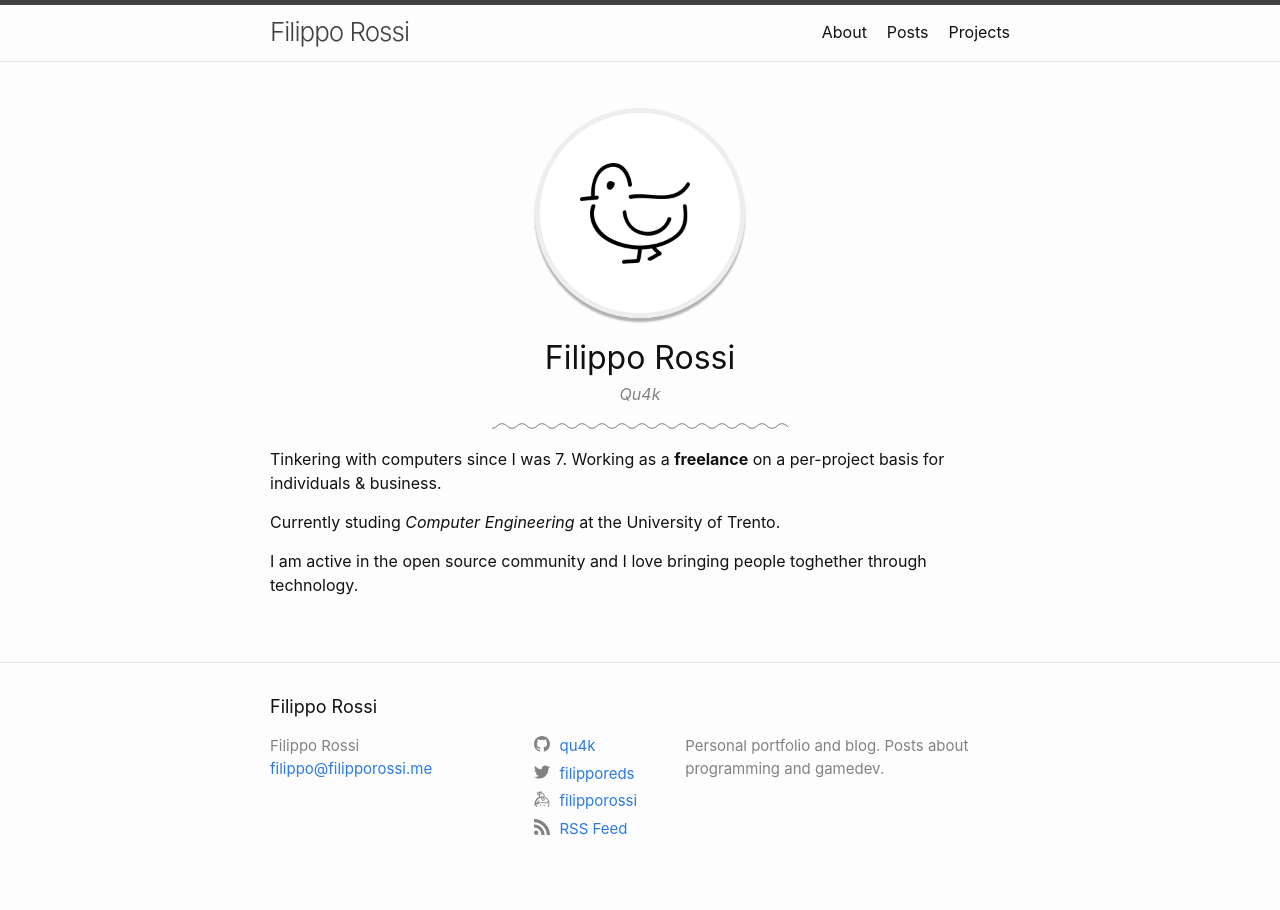
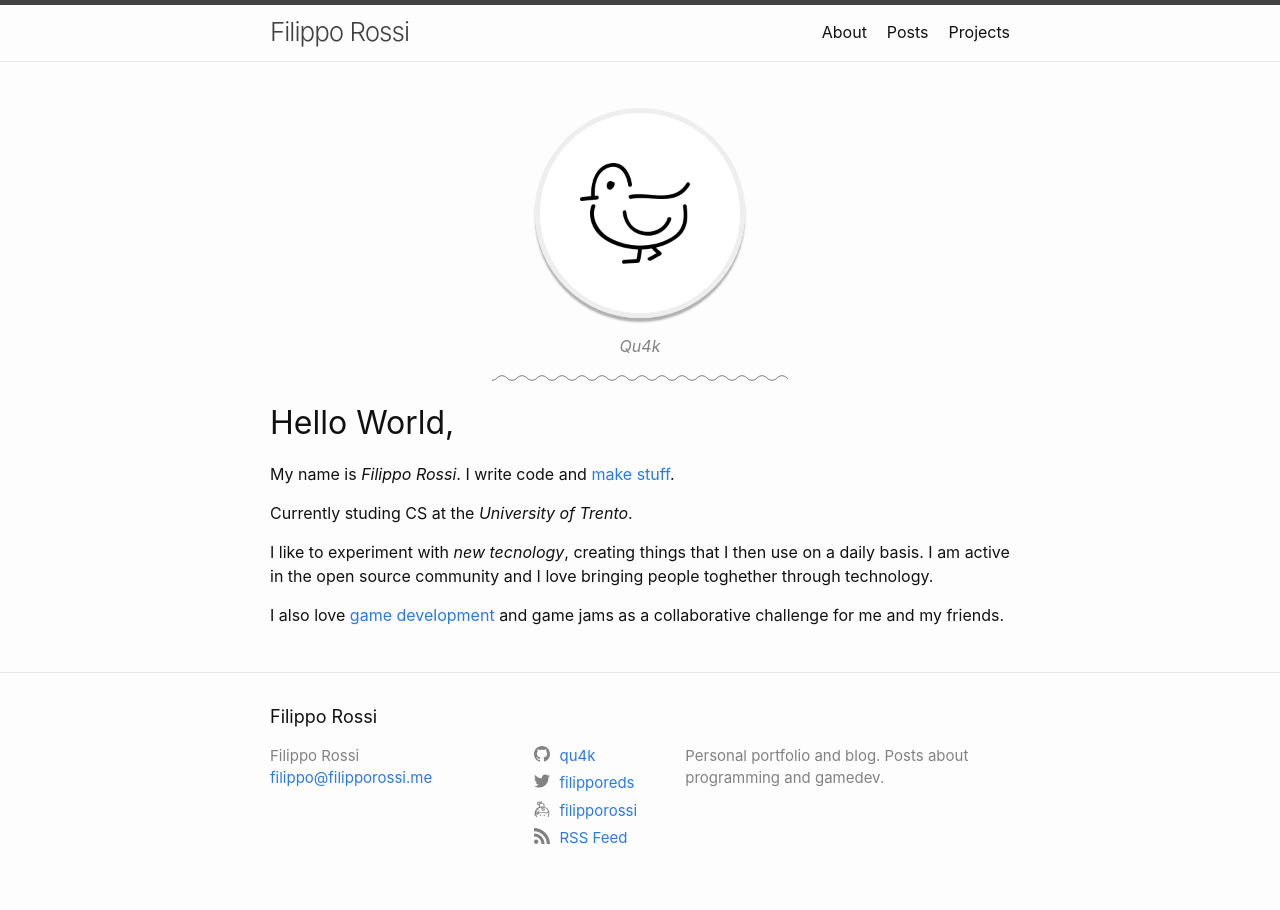
Before and after one commit to filipporeds/filipporeds.github.io, a Jekyll site: the page built from index.md, in a window 1280 px wide. Built offline with Jekyll 4.4.1, drawn with Linux system fonts in a browser that asks for light colours.

Commit message:
Change home and update project listing

```diff
--- a/_includes/header.html
+++ b/_includes/header.html
@@ -20,7 +20,9 @@
           {%- for path in page_paths -%}
             {%- assign my_page = site.pages | where: "path", path | first -%}
             {%- if my_page.title -%}
+            {%- if my_page.layout != 'home' -%}
             <a class="page-link tooltip" href="{{ my_page.url | relative_url }}">{{ my_page.title | escape }}</a>
+            {%- endif -%}
             {%- endif -%}
           {%- endfor -%}
         </div>
--- a/_layouts/home.html
+++ b/_layouts/home.html
@@ -6,14 +6,9 @@ layout: default
   {%- assign default_paths = site.pages | map: "path" -%}
   {%- assign page_paths = site.header_pages | default: default_paths -%}
 
-  {%- if page.title -%}
-    <h1 class="page-heading">{{ page.title }}</h1>
-  {%- endif -%}
-
   <div id="lander">
     <img id="profile" src="{{ site.profile_picture | relative_url }}">
     <div id="personal-info">
-      <h1>{{ site.title }}</h1>
       {%- if site.username -%}
         <p><i>{{ site.username }}</i></p>
       {%- endif -%}
--- a/index.md
+++ b/index.md
@@ -1,11 +1,16 @@
 ---
 layout: home
+title: Index
 ---
 
-Tinkering with computers since I was 7.
-Working as a **freelance** on a per-project basis for individuals & business.
+# Hello World,
+My name is *Filippo Rossi*. I write code and [make stuff](https://github.com/Qu4k).
 
-Currently studing *Computer Engineering* at the University of Trento.
+Currently studing CS  at the *University of Trento*.
 
-I am active in the open source community and I love bringing people toghether
-through technology.
+I like to experiment with *new tecnology*, creating things that I then use on
+a daily basis. I am active in the open source community and I love bringing people
+toghether through technology.
+
+I also love [game development](https://filipporossi.itch.io) and game jams as a collaborative
+challenge for me and my friends.
```
Also changed, not shown: _layouts/projects.html (+9 -1 lines), about.md (+10 -3 lines), Gemfile.lock.
